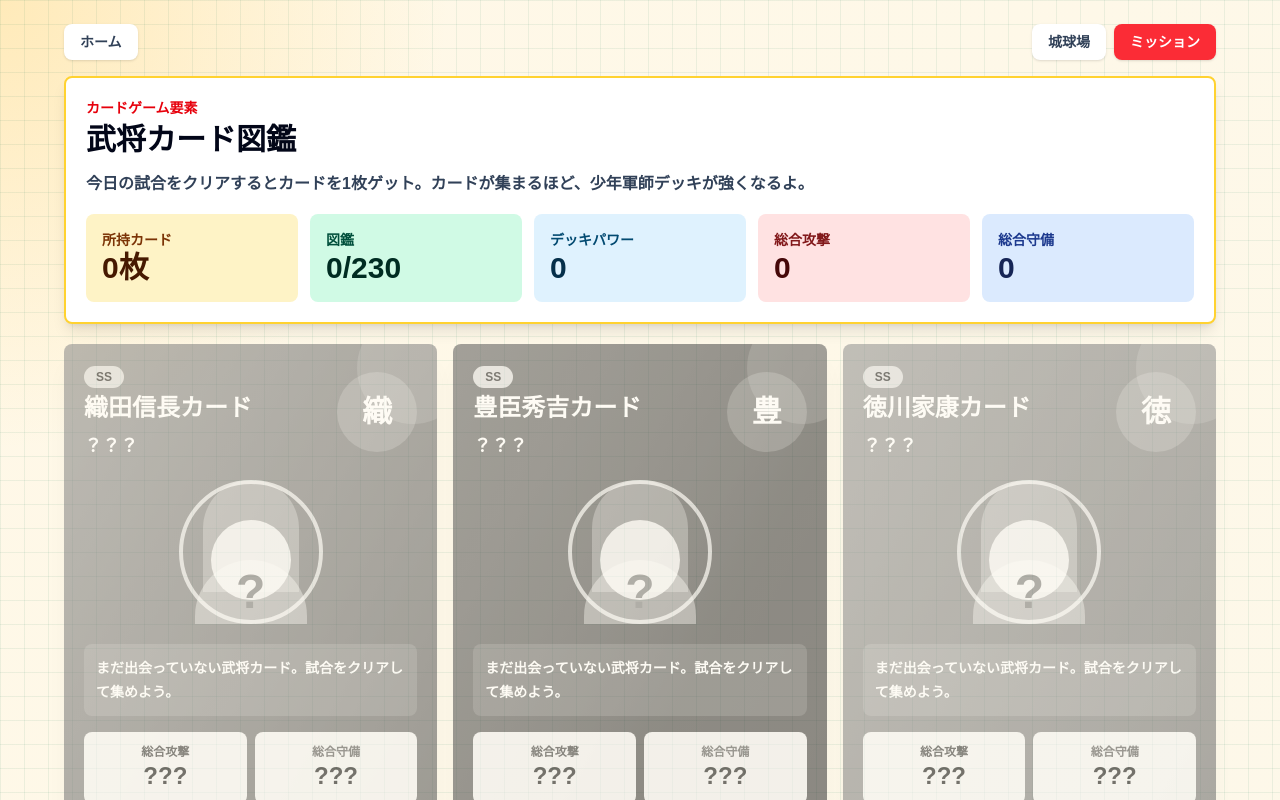
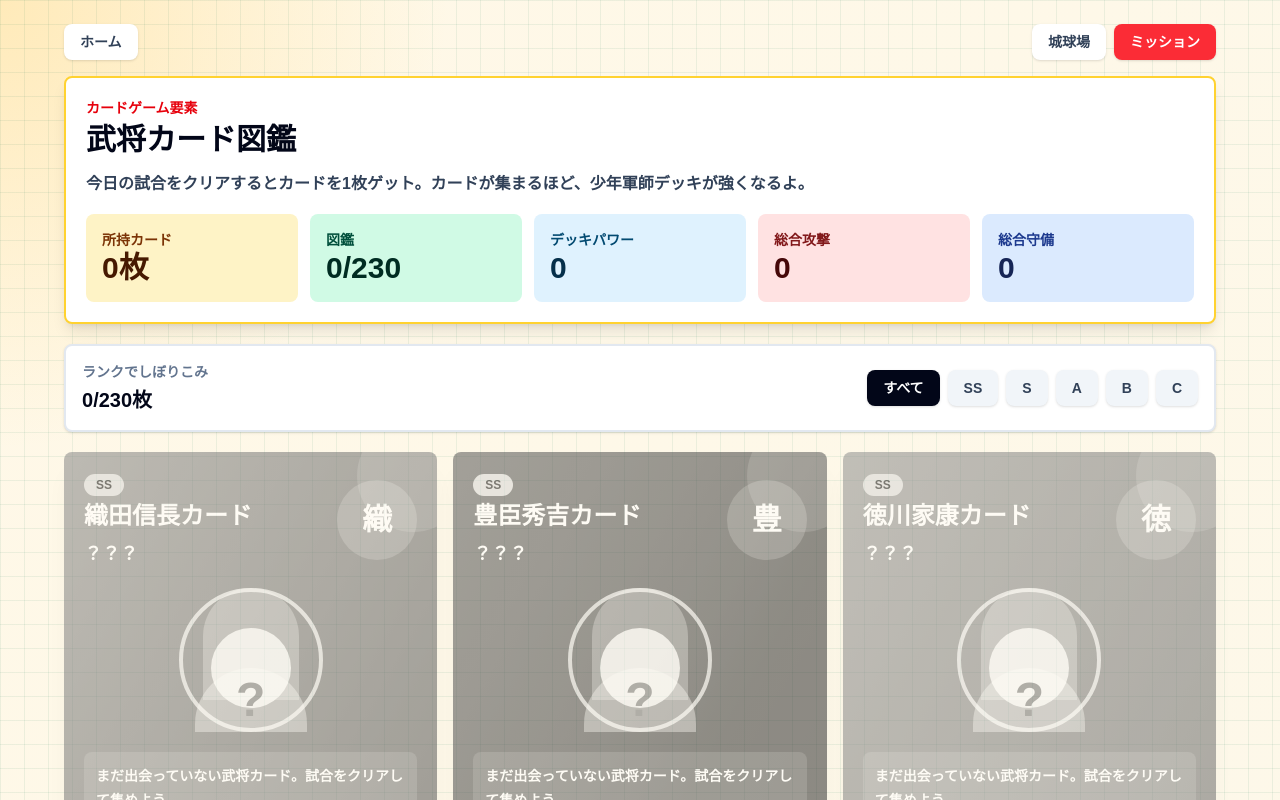
Before and after one commit to tripleaoyama/sengoku-baseball-detectives, a Next.js app: page /cards in a window 1280 px wide. Shown: the top 800 px of the page. Built offline with nearby package versions, Linux system fonts and the light colour scheme.

Commit message:
Add rarity-weighted card rewards and filters

```diff
--- a/src/app/cards/page.tsx
+++ b/src/app/cards/page.tsx
@@ -2,7 +2,7 @@
 
 import Link from "next/link";
 import { useEffect, useMemo, useState } from "react";
-import { warriorCards, type OwnedCard } from "@/lib/cards";
+import { cardRarities, rarityBadge, warriorCards, type CardRarity, type OwnedCard } from "@/lib/cards";
 import { getOwnedCards } from "@/lib/storage";
 import { SamuraiCardFace } from "@/components/SamuraiCard";
 
@@ -12,12 +12,18 @@ function safeNumber(value: unknown) {
 
 export default function CardsPage() {
   const [ownedCards, setOwnedCards] = useState<OwnedCard[]>([]);
+  const [rarityFilter, setRarityFilter] = useState<CardRarity | "all">("all");
 
   useEffect(() => {
     setOwnedCards(getOwnedCards());
   }, []);
 
   const ownedMap = useMemo(() => new Map(ownedCards.map((card) => [card.id, card])), [ownedCards]);
+  const filteredCards = useMemo(
+    () => (rarityFilter === "all" ? warriorCards : warriorCards.filter((card) => card.rarity === rarityFilter)),
+    [rarityFilter]
+  );
+  const filteredOwnedCount = filteredCards.filter((card) => ownedMap.has(card.id)).length;
   const totals = ownedCards.reduce(
     (sum, card) => {
       const count = safeNumber(card.count);
@@ -83,8 +89,42 @@ export default function CardsPage() {
           </div>
         </section>
 
+        <section className="mt-5 rounded-lg border-2 border-slate-200 bg-white p-4 shadow-sm">
+          <div className="flex flex-col gap-3 sm:flex-row sm:items-center sm:justify-between">
+            <div>
+              <p className="text-sm font-black text-slate-500">ランクでしぼりこみ</p>
+              <p className="mt-1 text-xl font-black text-slate-950">
+                {filteredOwnedCount}/{filteredCards.length}枚
+              </p>
+            </div>
+            <div className="flex flex-wrap gap-2">
+              <button
+                type="button"
+                onClick={() => setRarityFilter("all")}
+                className={`rounded-lg px-4 py-2 text-sm font-black shadow-sm ${
+                  rarityFilter === "all" ? "bg-slate-950 text-white" : "bg-slate-100 text-slate-700"
+                }`}
+              >
+                すべて
+              </button>
+              {cardRarities.map((rarity) => (
+                <button
+                  key={rarity}
+                  type="button"
+                  onClick={() => setRarityFilter(rarity)}
+                  className={`rounded-lg px-4 py-2 text-sm font-black shadow-sm ${
+                    rarityFilter === rarity ? rarityBadge(rarity) : "bg-slate-100 text-slate-700"
+                  }`}
+                >
+                  {rarity}
+                </button>
+              ))}
+            </div>
+          </div>
+        </section>
+
         <section className="mt-5 grid gap-4 sm:grid-cols-2 lg:grid-cols-3">
-          {warriorCards.map((card) => {
+          {filteredCards.map((card) => {
             const owned = ownedMap.get(card.id);
             return (
               <div key={card.id} className={owned ? "" : "opacity-55 grayscale"}>
--- a/src/lib/cards.ts
+++ b/src/lib/cards.ts
@@ -1,6 +1,16 @@
 "use client";
 
 export type CardRarity = "SS" | "S" | "A" | "B" | "C";
+
+export const cardRarities: CardRarity[] = ["SS", "S", "A", "B", "C"];
+
+const rarityRewardWeights: Record<CardRarity, number> = {
+  SS: 2,
+  S: 6,
+  A: 16,
+  B: 30,
+  C: 46,
+};
 
 export type WarriorCard = {
   id: string;
@@ -270,8 +280,26 @@ export const warriorCards: WarriorCard[] = warriors.map((warrior, index) => {
   };
 });
 
-export function pickRewardCard(seed = Date.now()) {
-  return warriorCards[Math.abs(seed) % warriorCards.length];
+function seededUnit(seed: number) {
+  const value = Math.sin(seed || Date.now()) * 10000;
+  return value - Math.floor(value);
+}
+
+export function pickRewardCard(seed = Date.now(), pool: WarriorCard[] = warriorCards) {
+  const source = pool.length ? pool : warriorCards;
+  const availableRarities = cardRarities.filter((rarity) => source.some((card) => card.rarity === rarity));
+  const totalWeight = availableRarities.reduce((sum, rarity) => sum + rarityRewardWeights[rarity], 0);
+  let cursor = seededUnit(seed) * totalWeight;
+
+  for (const rarity of availableRarities) {
+    cursor -= rarityRewardWeights[rarity];
+    if (cursor <= 0) {
+      const rarityCards = source.filter((card) => card.rarity === rarity);
+      return rarityCards[Math.floor(seededUnit(seed + rarity.length + rarity.charCodeAt(0)) * rarityCards.length)];
+    }
+  }
+
+  return source[source.length - 1];
 }
 
 export function rarityBadge(rarity: CardRarity) {
--- a/src/lib/storage.ts
+++ b/src/lib/storage.ts
@@ -420,7 +420,7 @@ export function getMissionRewardCard(records: AnswerRecord[], missionId = getCur
     missionId.length
   );
   const rewardPool = featuredCards.length ? featuredCards : warriorCards;
-  const card = rewardPool[Math.abs(seed) % rewardPool.length] ?? pickRewardCard(seed);
+  const card = pickRewardCard(seed, rewardPool);
   writeJson<RewardStore>(REWARD_CARDS_KEY, { ...saved, [missionId]: { cardId: card.id, saved: false } });
   return { card, saved: false };
 }
```
